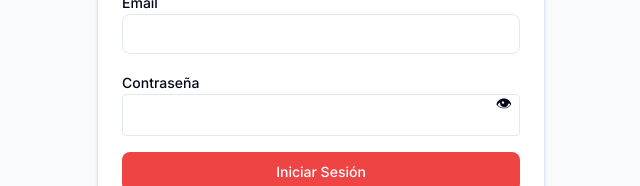
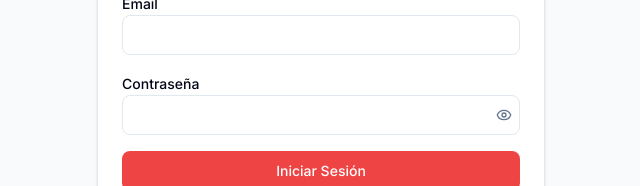
Before and after one commit to gilerme1/auxy-crm-frontend, a Next.js app: page / in a window 1280 px wide. Shown: the part 362-548 px from the top of the page, without its empty margins (319-959 px from the left). Built offline with nearby package versions, Linux system fonts and the light colour scheme; no server answers.

Commit message:
fix componentes login / geocoding

```diff
--- a/src/app/dashboard/solicitudes/page.tsx
+++ b/src/app/dashboard/solicitudes/page.tsx
@@ -372,7 +372,6 @@ export default function SolicitudesPage() {
 
                 <div className="space-y-2">
                   <Label>Ubicación exacta *</Label>
-                  <div className="h-75 w-full border rounded-md overflow-hidden relative">
                   <MapSelector
                     onLocationChange={(lat, lng, address) => {
                       setFormLocation(prev => ({
@@ -381,9 +380,8 @@ export default function SolicitudesPage() {
                         address: address || prev.address
                       }));
                     }}
-                      className="h-full w-full"
+                    className="h-[300px] w-full rounded-md border overflow-hidden"
                   />
-                  </div>
                   <div className="flex gap-4 text-[10px] text-muted-foreground uppercase font-mono">
                     <span>Lat: {formLocation.lat.toFixed(6)}</span>
                     <span>Lon: {formLocation.lng.toFixed(6)}</span>
--- a/src/components/auth/AuthForm.tsx
+++ b/src/components/auth/AuthForm.tsx
@@ -26,6 +26,7 @@ import {
   SelectValue,
 } from "@/components/ui/select";
 import { notify } from "@/lib/notifier";
+import { Eye, EyeOff } from "lucide-react";
 import { login, registerEmpresa, registerProveedor, getGoogleOAuthUrl } from "@/lib/api-auth";
 import { setAuthTokens } from "@/lib/auth-storage";
 import { useAuth } from "@/contexts/auth-context";
@@ -188,13 +189,20 @@ export function AuthForm() {
                   <Label htmlFor="email">Email</Label>
                   <Input id="email" name="email" type="email" required />
                 </div>
-                <div className="relative w-full">
-                  <Label htmlFor="password">Contraseña</Label>
-                  <input id="password" name="password" type={showLoginPwd ? 'text' : 'password'} required className="w-full border rounded px-3 py-2" />
-                  <button type="button" aria-label="toggle password" className="absolute right-2 top-1/2 -translate-y-1/2" onClick={() => setShowLoginPwd(v => !v)}>
-                    {showLoginPwd ? '👁️' : '👁'}
+              <div className="space-y-1">
+                <Label htmlFor="password">Contraseña</Label>
+                <div className="relative">
+                  <Input id="password" name="password" type={showLoginPwd ? 'text' : 'password'} required className="pr-10" />
+                  <button
+                    type="button"
+                    aria-label="Mostrar/ocultar contraseña"
+                    className="absolute right-2 top-1/2 -translate-y-1/2 text-muted-foreground hover:text-foreground"
+                    onClick={() => setShowLoginPwd(v => !v)}
+                  >
+                    {showLoginPwd ? <EyeOff className="h-4 w-4" /> : <Eye className="h-4 w-4" />}
                   </button>
                 </div>
+              </div>
                 <Button
                   type="submit"
                   className="w-full bg-auxy-red hover:bg-red-700 text-white"
@@ -216,7 +224,7 @@ export function AuthForm() {
 
             <TabsContent value="register">
               <form onSubmit={(e) => { e.preventDefault(); handleRegister(new FormData(e.currentTarget)); }} className="space-y-3">
-                <div className="grid grid-cols-2 gap-3">
+              <div className="grid grid-cols-1 sm:grid-cols-2 gap-3">
                   <div>
                     <Label htmlFor="nombre">Nombre</Label>
                     <Input id="nombre" name="nombre" placeholder="Ej: Juan" required />
@@ -318,12 +326,22 @@ export function AuthForm() {
                   </div>
                 </div>
 
-                <div className="relative w-full">
+                <div className="space-y-1">
                   <Label htmlFor="password">Contraseña</Label>
-                  <input id="password" name="password" type={showRegisterPwd ? 'text' : 'password'} placeholder={`Mínimo ${selectedRole === "PROVEEDOR_OPERADOR" ? "8" : "6"} caracteres`} minLength={selectedRole === "PROVEEDOR_OPERADOR" ? 8 : 6} required className="w-full border rounded px-3 py-2" />
-                  <button type="button" aria-label="toggle password" className="absolute right-2 top-1/2 -translate-y-1/2" onClick={() => setShowRegisterPwd(v => !v)}>
-                    {showRegisterPwd ? '👁️' : '👁'}
-                  </button>
+                  <div className="relative">
+                    <Input
+                      id="password"
+                      name="password"
+                      type={showRegisterPwd ? 'text' : 'password'}
+                      placeholder={`Mínimo ${selectedRole === "PROVEEDOR_OPERADOR" ? "8" : "6"} caracteres`}
+                      minLength={selectedRole === "PROVEEDOR_OPERADOR" ? 8 : 6}
+                      required
+                      className="pr-10"
+                    />
+                    <button type="button" aria-label="Mostrar/ocultar contraseña" className="absolute right-2 top-1/2 -translate-y-1/2 text-muted-foreground hover:text-foreground" onClick={() => setShowRegisterPwd(v => !v)}>
+                      {showRegisterPwd ? <EyeOff className="h-4 w-4" /> : <Eye className="h-4 w-4" />}
+                    </button>
+                  </div>
                 </div>
                 <Button
                   type="submit"
--- a/src/components/layouts/dashboard-layout.tsx
+++ b/src/components/layouts/dashboard-layout.tsx
@@ -120,8 +120,8 @@ export function DashboardLayout({ children }: { children: React.ReactNode }) {
           </div>
         </div>
 
-        {/* Nav */}
-        <nav className="flex-1 p-4 space-y-1">
+      {/* Nav */}
+      <nav className="flex-1 p-4 space-y-1">
           <div className="flex flex-col px-3 pt-2 pb-3">
             <p className="text-[11px] font-black uppercase tracking-wider text-gray-400">Dashboard</p>
             <p className="text-[10px] font-bold text-auxy-navy uppercase tracking-widest opacity-80 mt-0.5">
@@ -132,6 +132,7 @@ export function DashboardLayout({ children }: { children: React.ReactNode }) {
             <Link
               key={link.href}
               href={link.href}
+              onClick={() => setIsMobileMenuOpen(false)}
               className={`flex items-center gap-3 px-3 py-2.5 rounded-lg transition-all text-sm font-semibold
                 ${isActive(link.href)
                   ? "bg-auxy-navy text-white shadow-md relative before:absolute before:left-0 before:top-1/2 before:-translate-y-1/2 before:w-1 before:h-2/3 before:bg-auxy-yellow before:rounded-r-md"
@@ -147,7 +148,7 @@ export function DashboardLayout({ children }: { children: React.ReactNode }) {
       </div>
 
       {/* Main Content */}
-      <div className="flex-1 min-w-0 flex flex-col overflow-hidden w-full relative">
+      <div className="flex-1 min-w-0 flex flex-col overflow-x-auto overflow-y-auto w-full relative">
         {/* Header */}
         <div className="bg-white/80 backdrop-blur-md border-b border-slate-100 px-4 md:px-8 py-4 flex justify-between items-center shadow-sm sticky top-0 z-30">
           <div className="flex items-center gap-3">
@@ -214,9 +215,9 @@ export function DashboardLayout({ children }: { children: React.ReactNode }) {
         </div>
 
       {/* Content with error boundary */}
-      <div className="flex-1 min-w-0 overflow-y-auto overflow-x-hidden p-4 md:p-8 w-full">
+      <main className="flex-1 overflow-x-auto overflow-y-auto p-4 md:p-8 w-full">
         <ErrorBoundary>{children}</ErrorBoundary>
-      </div>
+      </main>
       </div>
     </div>
   );
--- a/src/components/maps/map-selector.tsx
+++ b/src/components/maps/map-selector.tsx
@@ -47,13 +47,14 @@ function MapEvents({ onLocationChange }: { onLocationChange: (lat: number, lng:
 }
 
 export default function MapSelector({
-  initialPosition = [-34.6037, -58.3816], // Default: Buenos Aires
+  initialPosition = [-38.4161, -63.6167], // Default: centro de Argentina
   onLocationChange,
   className = "h-[400px] w-full rounded-md border overflow-hidden"
 }: MapSelectorProps) {
   const [position, setPosition] = useState<[number, number]>(initialPosition);
   const [searchQuery, setSearchQuery] = useState("");
   const [isSearching, setIsSearching] = useState(false);
+  const [searchError, setSearchError] = useState("");
 
   const handleMarkerDrag = useCallback((e: L.LeafletEvent) => {
     const marker = e.target as L.Marker;
@@ -70,22 +71,28 @@ export default function MapSelector({
   const searchAddress = async (e?: React.FormEvent) => {
     if (e) e.preventDefault();
     if (!searchQuery.trim()) return;
-
+    // Limpiar error previo
+    setSearchError("");
     setIsSearching(true);
     try {
+      // Usar Nominatim con countrycodes=ar
       const response = await fetch(
-        `https://photon.komoot.io/api/?q=${encodeURIComponent(searchQuery)}&limit=1&lang=es&bbox=-73.5,-55.0,-53.5,-21.8`
+        `https://nominatim.openstreetmap.org/search?q=${encodeURIComponent(searchQuery)}&format=json&limit=1&countrycodes=ar`,
+        { headers: { "Accept-Language": "es", "User-Agent": "AuxyCRM/1.0" } }
       );
       const data = await response.json();
 
-      if (data.features && data.features.length > 0) {
-        const [lng, lat] = data.features[0].geometry.coordinates;
-        const newPos: [number, number] = [lat, lng];
-        setPosition(newPos);
-        onLocationChange(lat, lng, data.features[0].properties.name || searchQuery);
+      if (data && data.length > 0) {
+        const lat = parseFloat(data[0].lat);
+        const lng = parseFloat(data[0].lon);
+        setPosition([lat, lng]);
+        onLocationChange(lat, lng, data[0].display_name || searchQuery);
+      } else {
+        setSearchError("No se encontró esa dirección en Argentina.");
       }
     } catch (error) {
       console.error("Error searching address:", error);
+      setSearchError("Error al buscar la dirección");
     } finally {
       setIsSearching(false);
     }
@@ -98,7 +105,7 @@ export default function MapSelector({
         <div className="relative flex-1">
           <input
             type="text"
-            placeholder="Buscar dirección en Argentina..."
+            placeholder="Ej: Corrientes 1234, Córdoba"
             value={searchQuery}
             onChange={(e) => setSearchQuery(e.target.value)}
             onKeyDown={(e) => e.key === "Enter" && searchAddress()}
@@ -107,6 +114,7 @@ export default function MapSelector({
           <Search className="absolute right-3 top-2.5 h-4 w-4 text-muted-foreground" />
         </div>
         <button
+          type="button"
           onClick={() => searchAddress()}
           disabled={isSearching}
           className="px-4 py-2 text-sm font-medium text-white bg-primary rounded-md hover:bg-primary/90 disabled:opacity-50"
@@ -118,7 +126,7 @@ export default function MapSelector({
       <div className={className}>
         <MapContainer
           center={position}
-          zoom={13}
+          zoom={5}
           style={{ height: "100%", width: "100%" }}
           scrollWheelZoom={true}
         >
@@ -139,6 +147,9 @@ export default function MapSelector({
       <p className="text-xs text-muted-foreground mt-1">
         Puedes buscar una dirección o arrastrar el marcador al punto exacto.
       </p>
+      {searchError && (
+        <p className="text-xs text-red-500 mt-1">{searchError}</p>
+      )}
     </div>
   );
 }
```
Lines whose indentation alone changed are shown as unchanged.
